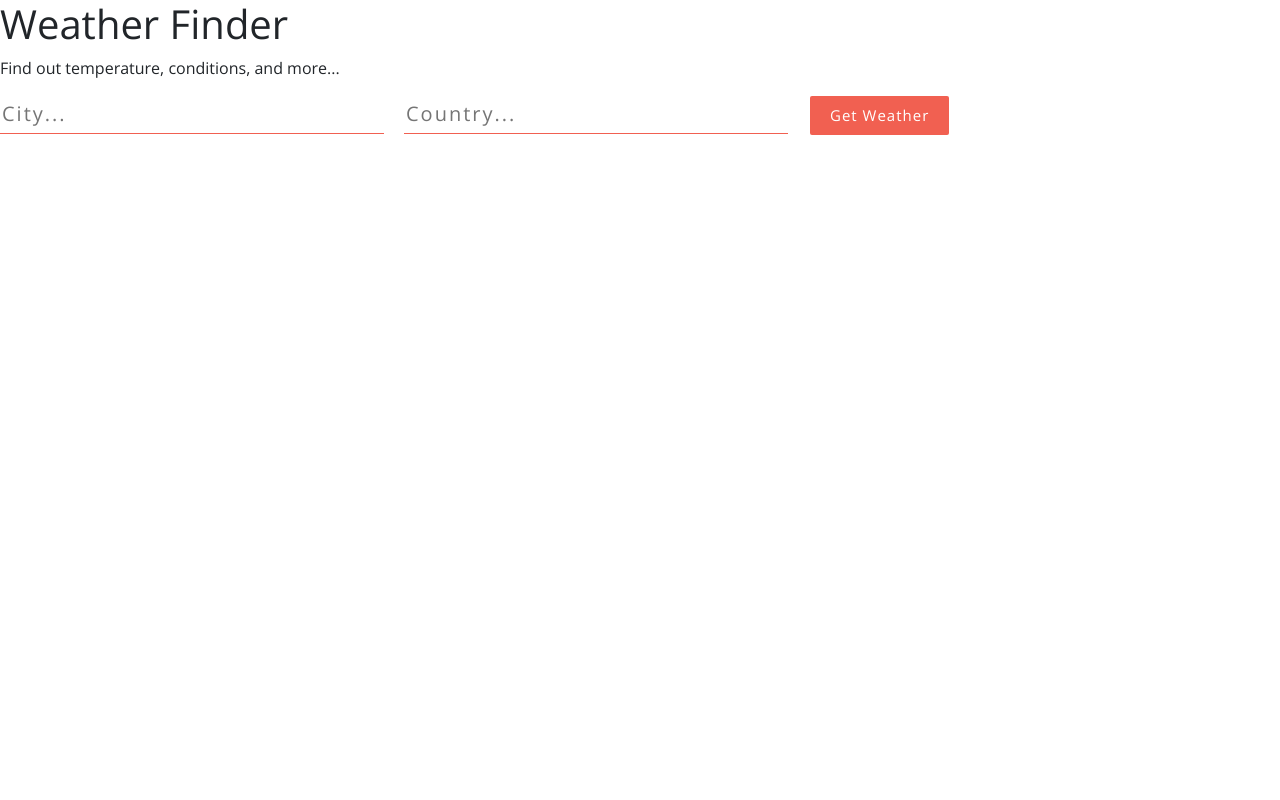
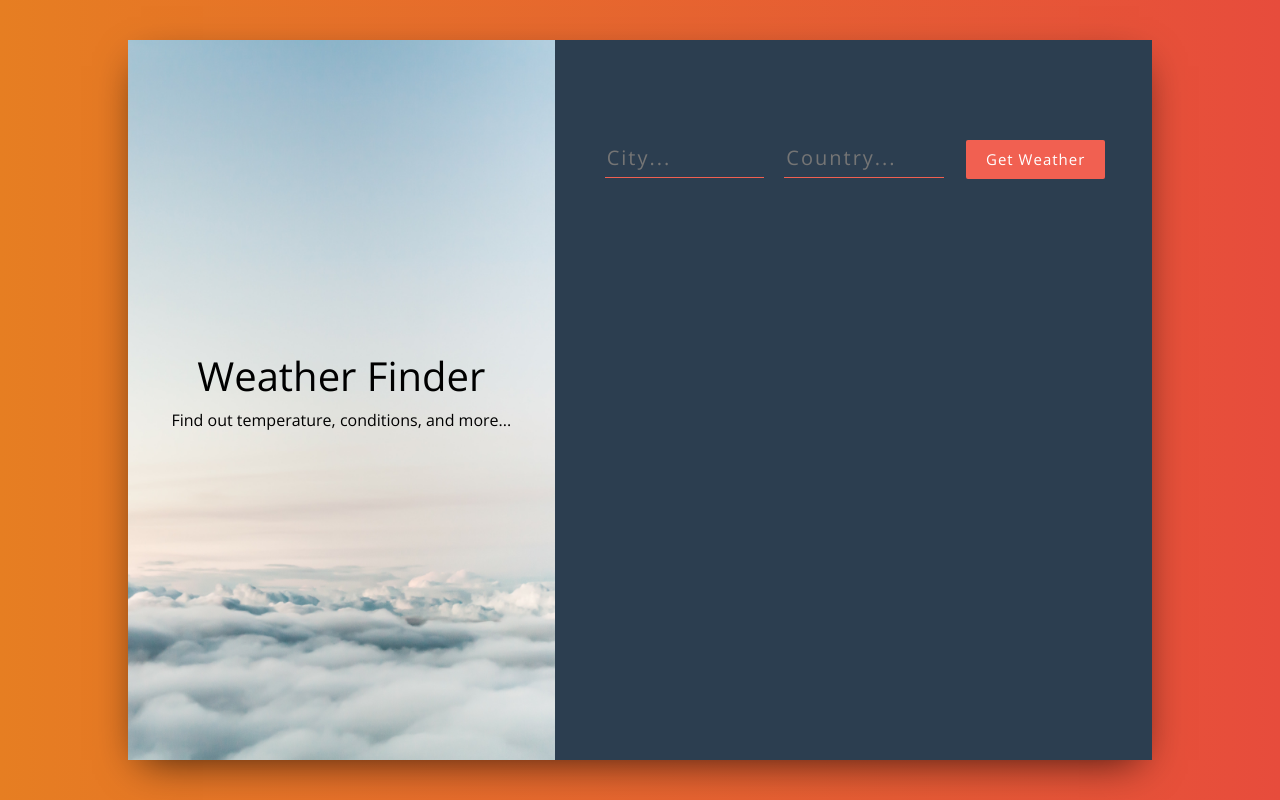
Before and after one commit to rachelinkala/weather-app, a React (Create React App) app: page / in a window 1280 px wide. Built offline with nearby package versions, Linux system fonts and the light colour scheme.

Commit message:
class names for css

```diff
--- a/src/App.js
+++ b/src/App.js
@@ -44,7 +44,14 @@
   render() {
     return (
     <div>
+      <div className="wrapper">
+        <div className="main">
+          <div className="container">
+            <div className="row">
+              <div className="col-5 title-container">
                 <Titles />
+              </div>
+              <div className="col-7 form-container">
                 <Form getWeather={this.getWeather} />
                 <Weather
                   temperature={this.state.temperature}
@@ -55,6 +62,11 @@
                   error={this.state.error}
                 />
               </div>
+            </div>
+          </div>
+        </div>
+      </div>
+    </div>
     );
   }
 };
```
Lines whose indentation alone changed are shown as unchanged.
